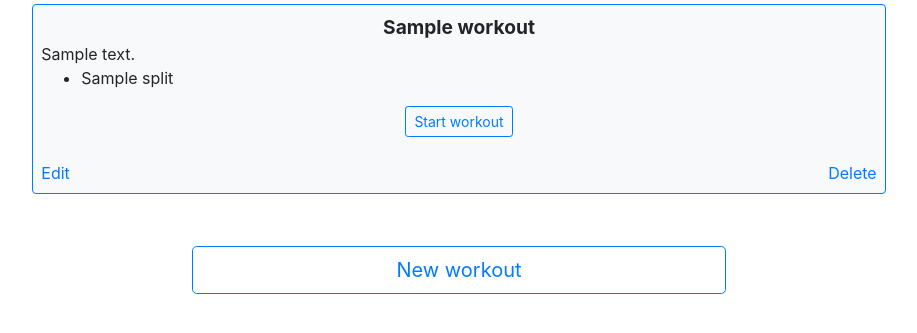
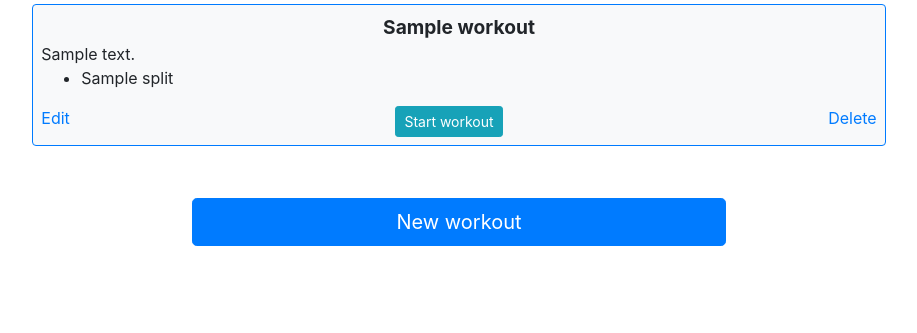
Before and after one commit to MateuszMalkiewicz/WorkoutPlan, a Django app: template templates/list_workouts.html in a window 1280 px wide. Shown: the part 56-389 px from the top of the page, without its empty margins (181-1098 px from the left). Run offline with Django 3.2, Linux system fonts and the light colour scheme; the template is opened without the code that fills it: most values are stand-ins (such as "Sample title", 1, 10 or a date in 2020); some libraries are stand-ins or nearby versions.

Commit message:
UI improvements

```diff
--- a/templates/add_exercise.html
+++ b/templates/add_exercise.html
@@ -26,7 +26,7 @@
         </div>
         <br>
         <div class="row justify-content-center">
-            <button class="btn btn-outline-primary btn-lg btn-block col-lg-5 col-md-8 col-sm-12 mb-0" type="submit">
+            <button class="btn btn-primary btn-lg btn-block col-lg-5 col-md-8 col-sm-12 mb-0" type="submit">
                 Add exercise
             </button>
         </div>
--- a/templates/add_split.html
+++ b/templates/add_split.html
@@ -21,7 +21,7 @@
         </div>
         <br>
         <div class="row justify-content-center">
-            <button class="btn btn-outline-primary btn-lg btn-block col-lg-5 col-md-8 col-sm-12 mb-0" type="submit">
+            <button class="btn btn-primary btn-lg btn-block col-lg-5 col-md-8 col-sm-12 mb-0" type="submit">
                 Add split
             </button>
         </div>
--- a/templates/add_workout.html
+++ b/templates/add_workout.html
@@ -21,7 +21,7 @@
         </div>
         <br>
         <div class="row justify-content-center">
-            <button class="btn btn-outline-primary btn-lg btn-block col-lg-5 col-md-8 col-sm-12 mb-0" type="submit">
+            <button class="btn btn-primary btn-lg btn-block col-lg-5 col-md-8 col-sm-12 mb-0" type="submit">
                 Add workout
             </button>
         </div>
--- a/templates/list_exercises.html
+++ b/templates/list_exercises.html
@@ -24,7 +24,7 @@
     </div>
     <br><br>
     <div class="row justify-content-center">
-        <button class="btn btn-outline-primary btn-lg btn-block
+        <button class="btn btn-primary btn-lg btn-block
                        col-lg-5 col-md-8 col-sm-12
                        justify-content-center"
                 id="add-exercise-button"
--- a/templates/list_splits.html
+++ b/templates/list_splits.html
@@ -25,7 +25,7 @@
     </div>
     <br><br>
     <div class="row justify-content-center">
-        <button class="btn btn-outline-primary btn-lg btn-block col-10
+        <button class="btn btn-primary btn-lg btn-block col-10
                        col-lg-5 col-md-8 col-sm-11
                        justify-content-center"
                 id="add-split-button"
--- a/templates/list_workouts.html
+++ b/templates/list_workouts.html
@@ -14,24 +14,24 @@
                 {% endfor %}
             </ul>
             <div class="text-center">
-                <a class="btn btn-outline-primary btn-sm justify-content-center float-center" href="{% url 'start_workout' workout.id %}">
+                <a class="float-left" href="{% url 'edit_workout' workout.id %}">
+                    Edit
+                </a>
+                <a class="btn btn-info btn-sm justify-content-center float-center"
+                   href="{% url 'start_workout' workout.id %}">
                     Start workout
                 </a>
+                <a class="float-right" href="{% url 'delete_workout' workout.id %}">
+                    Delete
+                </a>
             </div>
-            <br>
-            <a href="{% url 'edit_workout' workout.id %}">
-                Edit
-            </a>
-            <a class="float-right" href="{% url 'delete_workout' workout.id %}">
-                Delete
-            </a>
         </div>
     {% endfor %}
     </div>
 
     <br><br>
     <div class="row justify-content-center">
-        <button class="btn btn-outline-primary btn-lg btn-block col-10
+        <button class="btn btn-primary btn-lg btn-block col-10
                        col-lg-5 col-md-8 col-sm-11
                        justify-content-center"
                 id="add-workout-button"
--- a/templates/user_login.html
+++ b/templates/user_login.html
@@ -13,6 +13,9 @@
     <form method="post">
         {% csrf_token %}
         {{ form|crispy }}
-        <button type="submit" class="btn btn-outline-primary btn-lg btn-block">Login</button>
+        <br><br>
+        <div class="row justify-content-center">
+            <button type="submit" class="col-8 btn btn-outline-primary btn-lg btn-block">Login</button>
+        </div>
     </form>
 {% endblock %}
--- a/templates/user_registration.html
+++ b/templates/user_registration.html
@@ -13,6 +13,8 @@
     <form method="POST">
         {% csrf_token %}
         {{ form|crispy }}
-        <button type="submit" class="btn btn-outline-primary btn-lg btn-block">Register</button>
+        <div class="row justify-content-center">
+            <button type="submit" class="col-8 btn btn-outline-primary btn-lg btn-block">Register</button>
+        </div>
     </form>
 {% endblock %}
```
